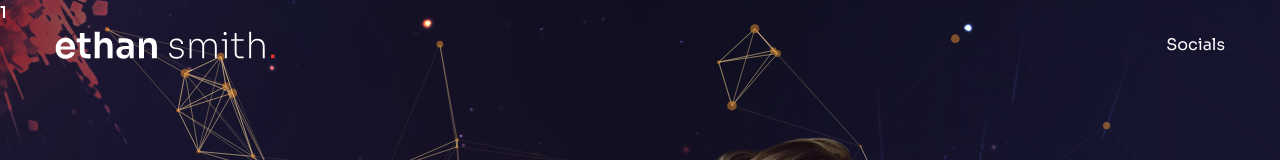
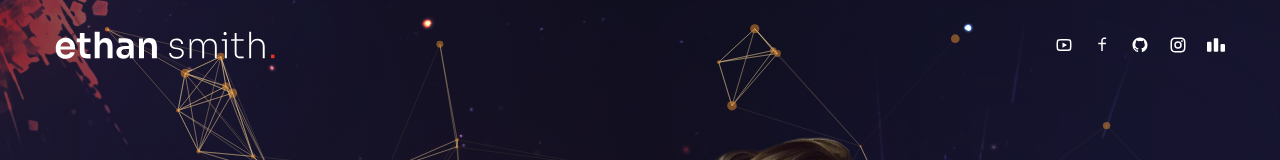
Before and after one commit to samiramez/sami-portfolio, a Next.js app: page / in a window 1280 px wide. Shown: the top 160 px of the page. Built offline with nearby package versions, Linux system fonts and the light colour scheme.

Commit message:
changeing the avatar

```diff
--- a/components/Socials.js
+++ b/components/Socials.js
@@ -1,5 +1,36 @@
+// links
+
+import Link from "next/link";
+
+//icons {
+  import {RiYoutubeLine,
+    RiInstagramLine,
+  RiFacebookLine,
+  RiGithubFill,
+  RiBehanceLine} from 'react-icons/ri'
+
+  import {SiCodeforces} from 'react-icons/si'
+
 const Socials = () => {
-  return <div>Socials</div>;
+  return (
+  <div className="flex items-center gap-x-5 text-lg">
+    <Link href={''} className="hover:text-accent transition-all duration-300">
+      <RiYoutubeLine/>
+      </Link>
+      <Link href={''} className="hover:text-accent transition-all duration-300">
+      <RiFacebookLine/>
+      </Link>
+      <Link href={''} className="hover:text-accent transition-all duration-300">
+      <RiGithubFill/>
+      </Link>
+      <Link href={''} className="hover:text-accent transition-all duration-300">
+      <RiInstagramLine/>
+      </Link>
+      <Link href={''} className="hover:text-accent transition-all duration-300">
+      <SiCodeforces/>
+      </Link>
+  </div>
+  );
 };
 
 export default Socials;
--- a/components/Transition.js
+++ b/components/Transition.js
@@ -26,7 +26,6 @@
       animate= "animate"
       exit="exit"
       transition={{delay: 0.2, duration:0.6, ease:'easeInOut'}}>
-        1
         </motion.div>
       <motion.div className='fixed top-0 bottom-0 right-full w-screen h-screen z-20 bg-[#3b2d71]'
       variants={transisitionVariants}
@@ -34,7 +33,6 @@
       animate= "animate"
       exit="exit"
       transition={{delay: 0.4, duration:0.6, ease:'easeInOut'}}>
-        1
         </motion.div>
       <motion.div className='fixed top-0 bottom-0 right-full w-screen h-screen z-10 bg-[#4b3792]'
       variants={transisitionVariants}
@@ -42,10 +40,7 @@
       animate= "animate"
       exit="exit"
       transition={{delay: 0.6, duration:0.6, ease:'easeInOut'}}>
-        1
         </motion.div>
-
-
     </>
   );
 };
```
Also changed, not shown: public/Avatar2.png (added), public/avatar3.png (added).
